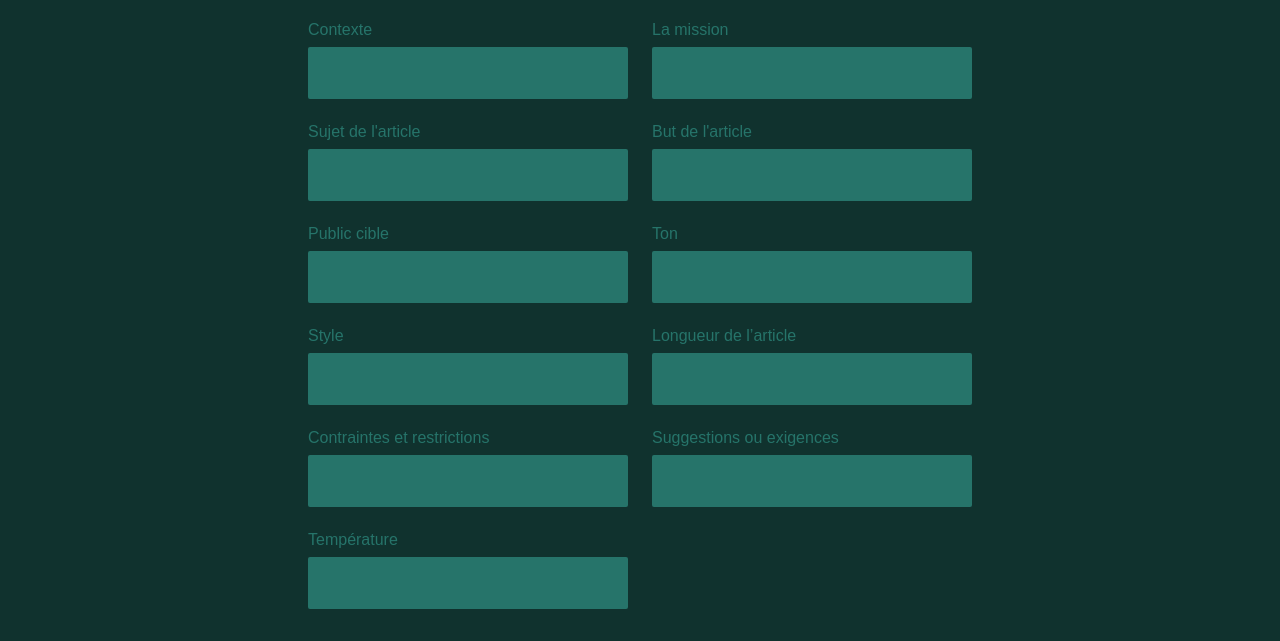
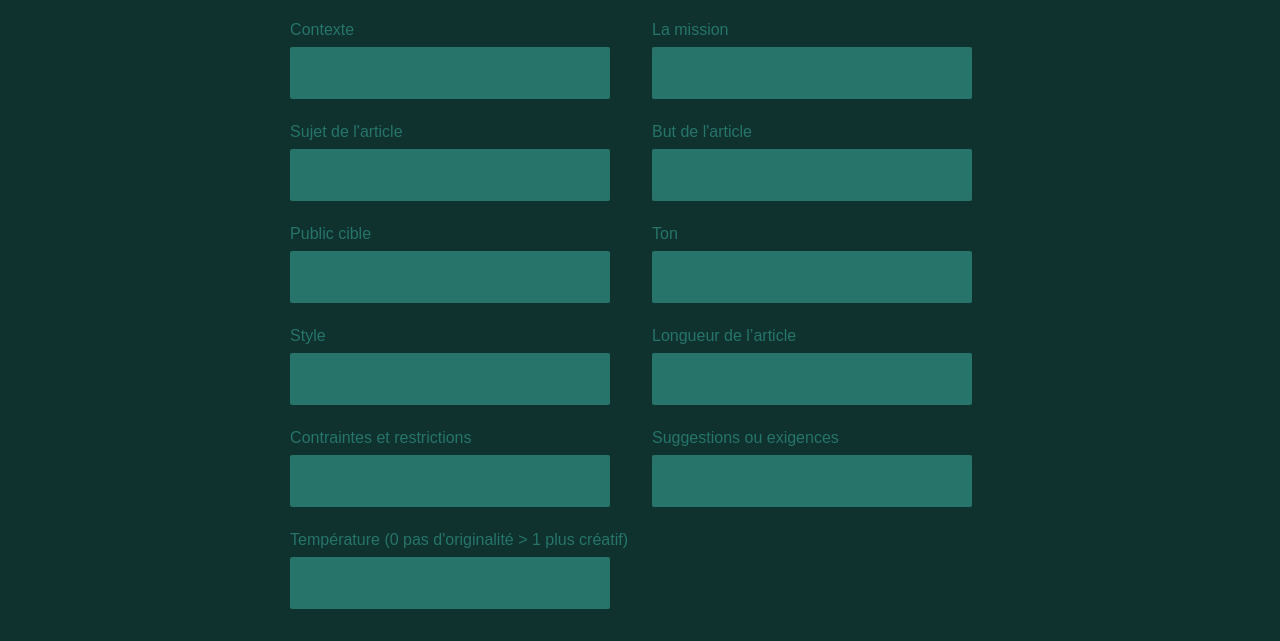
Before and after one commit to DAJM-Paris/Jean-Michel, a plain HTML site: page index.html in a window 1280 px wide. Shown: the part 345-986 px from the top of the page. Drawn offline with Linux system fonts and the light colour scheme.

Commit message:
Update index.html

```diff
--- a/index.html
+++ b/index.html
@@ -88,7 +88,7 @@
     </div>
 
   	<div class="input-group">
-      <label for="Temperature">Température</label>
+      <label for="Temperature">Température (0 pas d'originalité > 1 plus créatif)</label>
       <textarea id="Temperature"></textarea>
     </div>
    </div>
```
